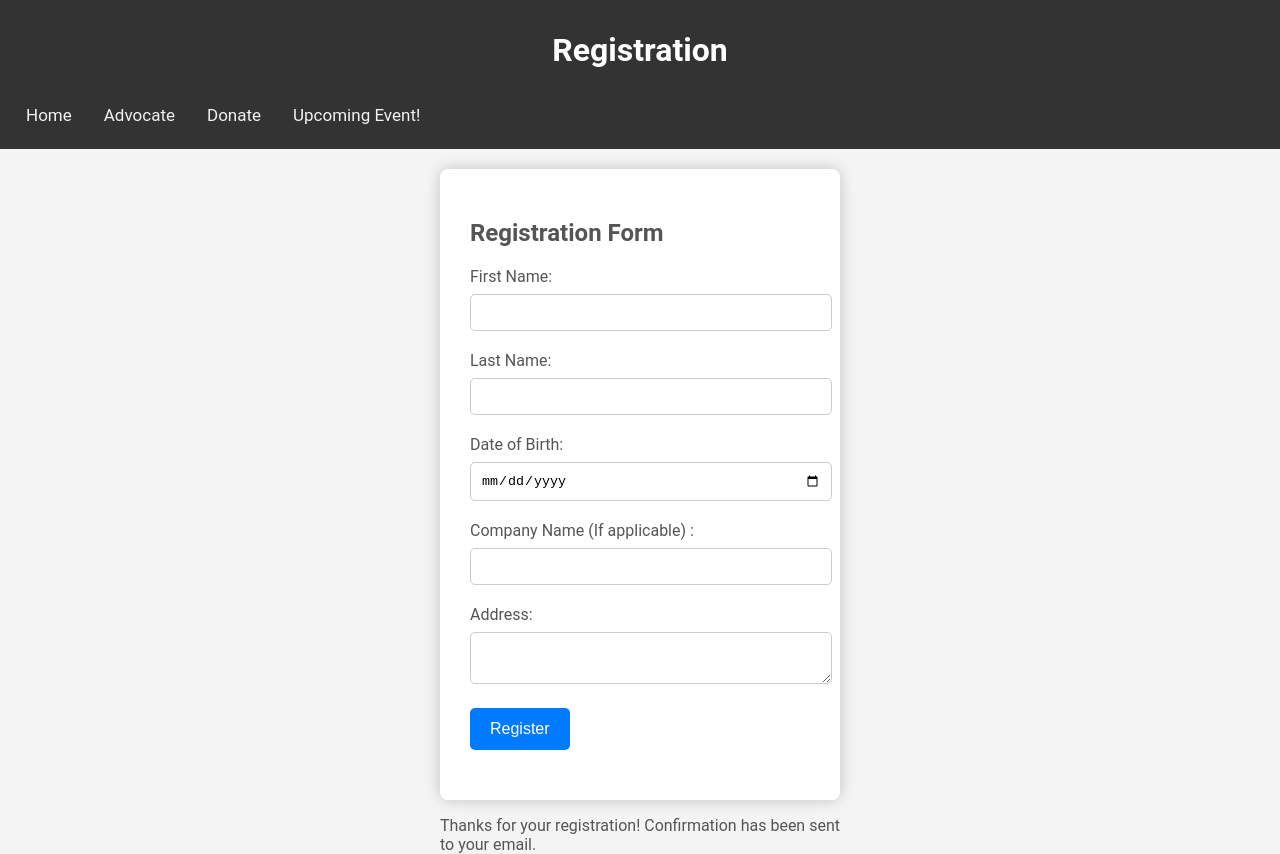
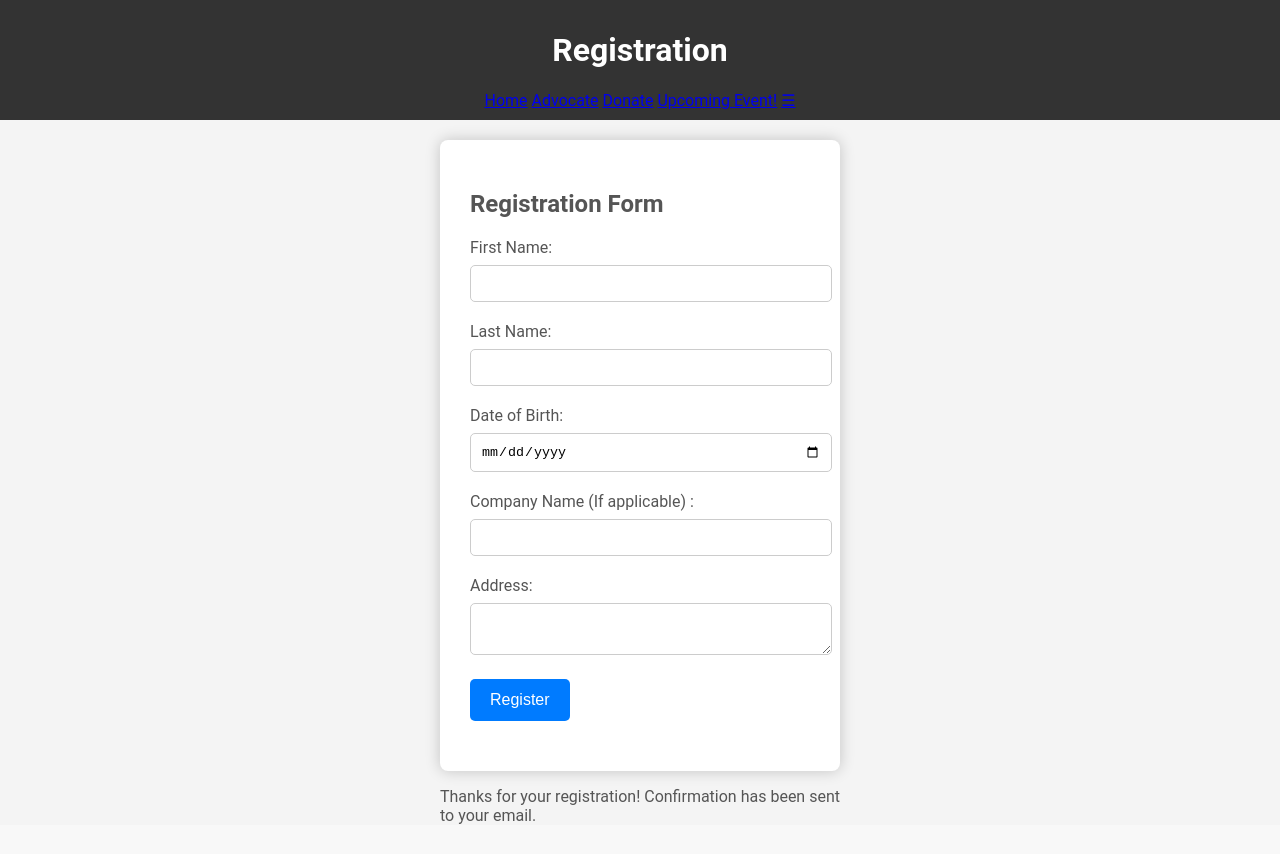
Before and after one commit to HappyBirthdayDidi/HappyBirthdayDidi.github.io, a plain HTML site: page form.html in a window 1280 px wide. After the commit the page ends 825 px from the top, so only its background shows below. Drawn offline with Linux system fonts and the light colour scheme.

Commit message:
Update form.html

```diff
--- a/form.html
+++ b/form.html
@@ -7,12 +7,26 @@
 <body>
 <header>
 	<h1>Registration</h1>
-	<nav class="topnav" id="myTopnav">
-		<a href="index.html">Home</a>
-		<a href="advocate.html">Advocate</a>
-		<a href="donate.html">Donate</a>
-		<a href="GALA.html">Upcoming Event!</a>
-	</nav>
+	<div class="tnavbar" id="tmyNavbar">
+			<a href="index.html">Home</a>
+			<a href="advocate.html">Advocate</a>
+			<a href="donate.html">Donate</a>
+			<a href="GALA.html">Upcoming Event!</a>
+			<a href="javascript:void(0);" class="icon" onclick="myFunction()">
+			&#9776;
+			</a>
+		</div>
+
+	<script>
+  		function myFunction() {
+    		var x = document.getElementById("myNavbar");
+    		if (x.className === "navbar") {
+     			 x.className += " responsive";
+   		 } else {
+      			x.className = "navbar";
+    		}
+ 		}
+	</script>
 </header>
 <div class="container">
 	<form class="registration-form" id="registrationForm">
```
